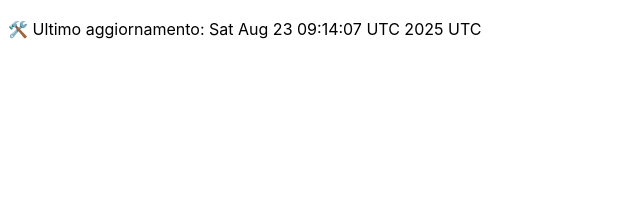
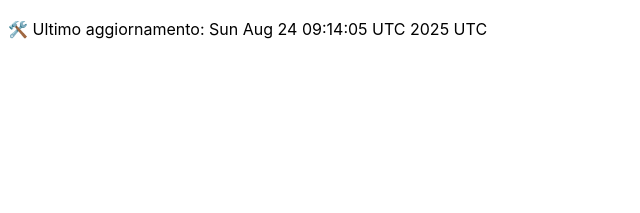
Before and after one commit to DanteTrb/DanteTrb.github.io, a Jekyll site: the page built from badges.md, in a window 1280 px wide. Shown: the top 213 px of the page, without its empty margins (0-640 px from the left). Built offline with Jekyll 4.4.1, drawn with Linux system fonts in a browser that asks for light colours; our own code applies the rules of GitHub Pages for plain Markdown files.

Commit message:
🛠️ Aggiornamento automatico badge

```diff
--- a/badges.md
+++ b/badges.md
@@ -1 +1 @@
-🛠️ Ultimo aggiornamento: Sat Aug 23 09:14:07 UTC 2025 UTC
+🛠️ Ultimo aggiornamento: Sun Aug 24 09:14:05 UTC 2025 UTC
```
